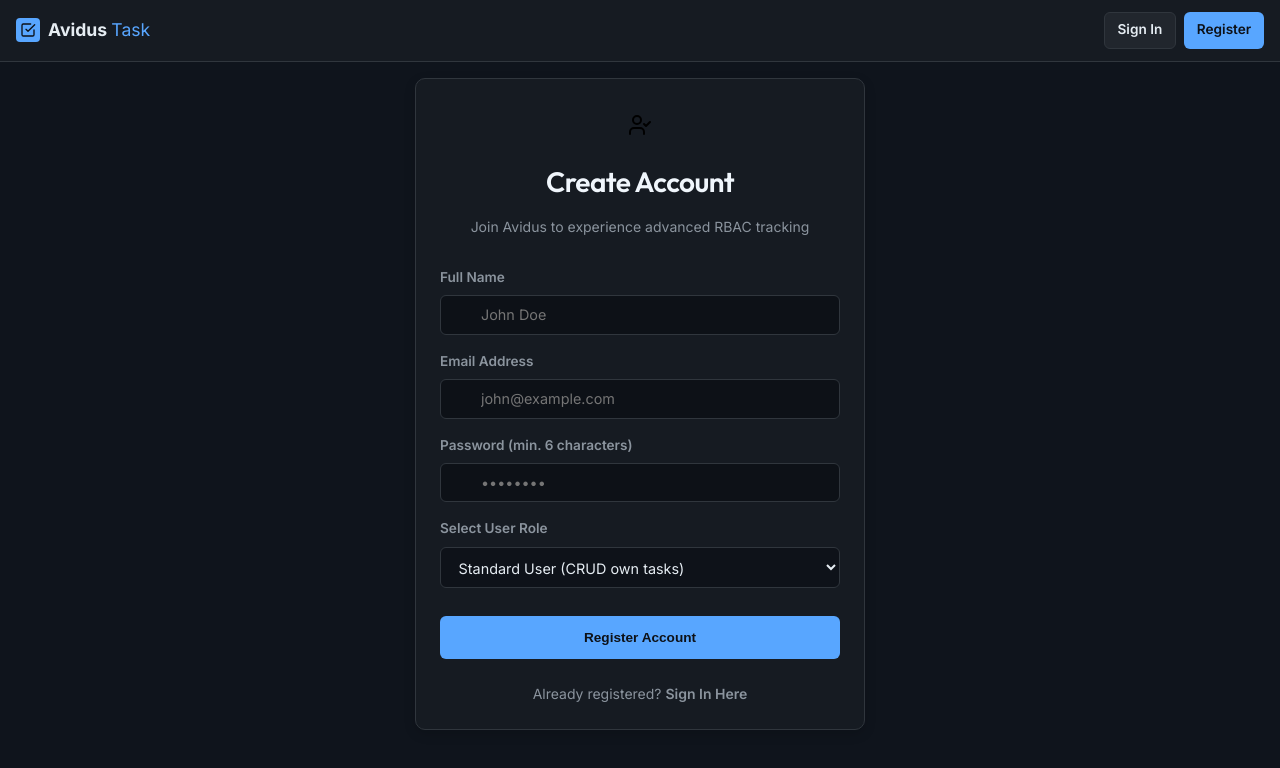
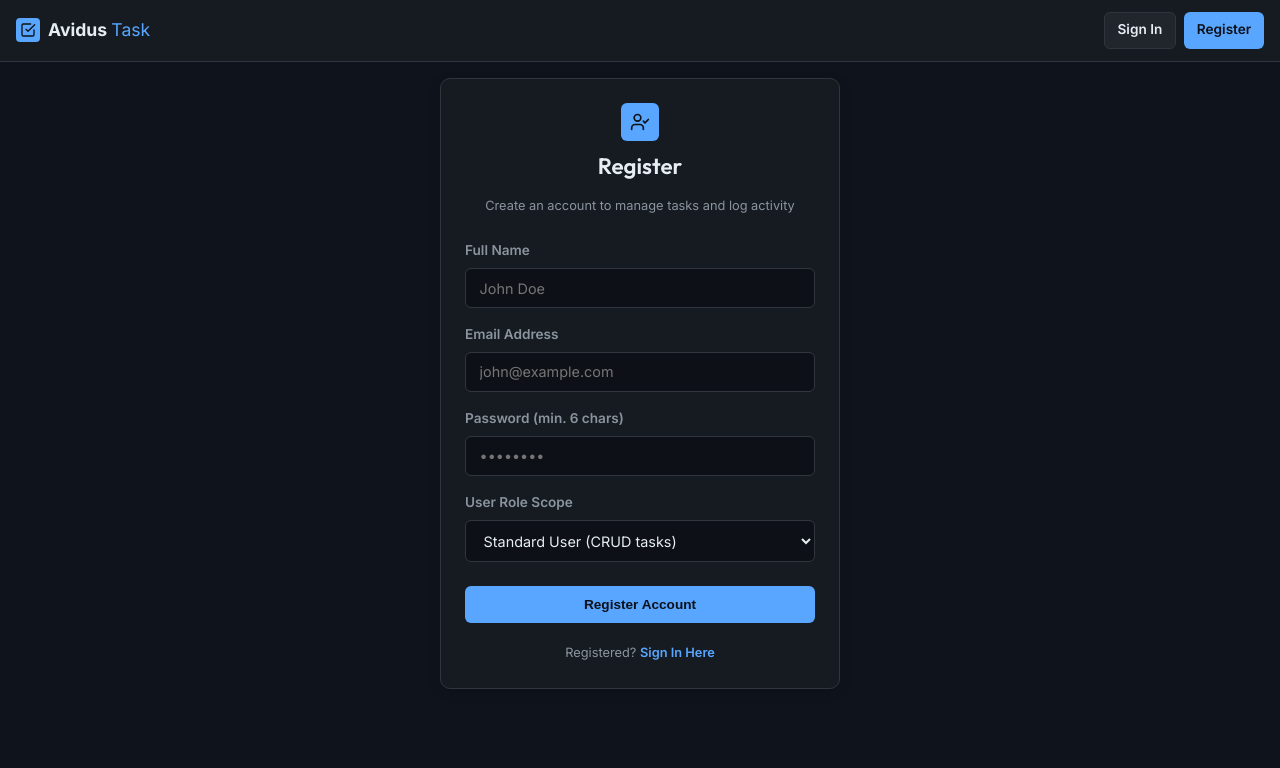
Before and after one commit to AkulaAnshul/Avidus-interactive---Task, a React (Vite) app in the folder frontend/: page /register in a window 1280 px wide. Shown: the top 768 px of the page. Built offline with nearby package versions, Linux system fonts and the light colour scheme.

Commit message:
added login and register forms

```diff
--- a/frontend/src/pages/Register.jsx
+++ b/frontend/src/pages/Register.jsx
@@ -1,7 +1,7 @@
 import React, { useState, useEffect } from 'react';
 import { useNavigate, Link } from 'react-router-dom';
 import { useAuth } from '../context/AuthContext';
-import { User, Mail, Lock, ShieldAlert, CheckSquare, UserCheck } from 'lucide-react';
+import { ShieldAlert, UserCheck } from 'lucide-react';
 
 const Register = () => {
   const [name, setName] = useState('');
@@ -57,60 +57,58 @@ const Register = () => {
       display: 'flex',
       alignItems: 'center',
       justifyContent: 'center',
-      minHeight: '85vh',
+      minHeight: '80vh',
       padding: '1rem'
     }}>
       <div className="glass-card" style={{
-        maxWidth: '450px',
-        width: '100%',
-        animation: 'fadeIn 0.5s ease-out'
+        maxWidth: '400px',
+        width: '100%'
       }}>
-        {/* Card Header logo */}
+        {/* Header */}
         <div style={{
           display: 'flex',
           flexDirection: 'column',
           alignItems: 'center',
-          marginBottom: '1.75rem',
+          marginBottom: '1.5rem',
           textAlign: 'center'
         }}>
           <div style={{
-            background: role === 'Admin' ? 'var(--accent-admin)' : 'var(--accent-primary)',
-            color: '#fff',
-            width: '45px',
-            height: '45px',
-            borderRadius: '12px',
+            background: role === 'Admin' ? 'var(--accent-purple)' : 'var(--accent-blue)',
+            color: '#0d1117',
+            width: '38px',
+            height: '38px',
+            borderRadius: '6px',
             display: 'flex',
             alignItems: 'center',
             justifyContent: 'center',
-            marginBottom: '0.75rem',
-            boxShadow: role === 'Admin' ? 'var(--shadow-glow-admin)' : 'var(--shadow-glow)',
-            transition: 'var(--transition-smooth)'
+            marginBottom: '0.5rem',
+            transition: 'var(--transition)'
           }}>
-            <UserCheck size={24} color={role === 'Admin' ? '#fff' : '#000'} />
+            <UserCheck size={20} color="#0d1117" />
           </div>
-          <h2 style={{ fontSize: '1.75rem', letterSpacing: '-0.02em', color: '#f0f6fc' }}>
-            Create Account
+          <h2 style={{ fontSize: '1.4rem', color: 'var(--text-main)' }}>
+            Register
           </h2>
-          <p style={{ color: 'var(--text-muted)', fontSize: '0.875rem', marginTop: '0.25rem' }}>
-            Join Avidus to experience advanced RBAC tracking
+          <p style={{ color: 'var(--text-muted)', fontSize: '0.8rem', marginTop: '0.2rem' }}>
+            Create an account to manage tasks and log activity
           </p>
         </div>
 
-        {/* Dynamic Security Errors */}
+        {/* Dynamic Errors */}
         {(formError || error) && (
           <div style={{
-            background: 'rgba(248, 81, 73, 0.12)',
-            border: '1px solid rgba(248, 81, 73, 0.25)',
-            color: 'var(--accent-danger)',
-            padding: '0.75rem 1rem',
-            borderRadius: '8px',
-            fontSize: '0.85rem',
-            marginBottom: '1.5rem',
+            background: 'rgba(255, 123, 114, 0.1)',
+            border: '1px solid rgba(255, 123, 114, 0.2)',
+            color: 'var(--accent-red)',
+            padding: '0.5rem 0.75rem',
+            borderRadius: '6px',
+            fontSize: '0.75rem',
+            marginBottom: '1rem',
             display: 'flex',
             alignItems: 'center',
-            gap: '0.5rem'
+            gap: '0.4rem'
           }}>
-            <ShieldAlert size={16} style={{ flexShrink: 0 }} />
+            <ShieldAlert size={14} style={{ flexShrink: 0 }} />
             <span>{formError || error}</span>
           </div>
         )}
@@ -121,13 +119,6 @@ const Register = () => {
             <label className="form-label" htmlFor="name-input">
               Full Name
             </label>
-            <div style={{ position: 'relative' }}>
-              <User size={16} color="var(--text-dimmed)" style={{
-                position: 'absolute',
-                left: '12px',
-                top: '50%',
-                transform: 'translateY(-50%)'
-              }} />
             <input
               id="name-input"
               type="text"
@@ -135,23 +126,14 @@ const Register = () => {
               placeholder="John Doe"
               value={name}
               onChange={(e) => setName(e.target.value)}
-                style={{ paddingLeft: '2.5rem' }}
               required
             />
-            </div>
           </div>
 
           <div className="form-group">
             <label className="form-label" htmlFor="email-input">
               Email Address
             </label>
-            <div style={{ position: 'relative' }}>
-              <Mail size={16} color="var(--text-dimmed)" style={{
-                position: 'absolute',
-                left: '12px',
-                top: '50%',
-                transform: 'translateY(-50%)'
-              }} />
             <input
               id="email-input"
               type="email"
@@ -159,23 +141,14 @@ const Register = () => {
               placeholder="john@example.com"
               value={email}
               onChange={(e) => setEmail(e.target.value)}
-                style={{ paddingLeft: '2.5rem' }}
               required
             />
-            </div>
           </div>
 
           <div className="form-group">
             <label className="form-label" htmlFor="password-input">
-              Password (min. 6 characters)
+              Password (min. 6 chars)
             </label>
-            <div style={{ position: 'relative' }}>
-              <Lock size={16} color="var(--text-dimmed)" style={{
-                position: 'absolute',
-                left: '12px',
-                top: '50%',
-                transform: 'translateY(-50%)'
-              }} />
             <input
               id="password-input"
               type="password"
@@ -183,54 +156,47 @@ const Register = () => {
               placeholder="••••••••"
               value={password}
               onChange={(e) => setPassword(e.target.value)}
-                style={{ paddingLeft: '2.5rem' }}
               required
             />
           </div>
-          </div>
 
-          <div className="form-group" style={{ marginBottom: '1.75rem' }}>
+          <div className="form-group" style={{ marginBottom: '1.5rem' }}>
             <label className="form-label" htmlFor="role-select">
-              Select User Role
+              User Role Scope
             </label>
             <select
               id="role-select"
               className="form-input"
               value={role}
               onChange={(e) => setRole(e.target.value)}
-              style={{
-                background: 'rgba(13, 17, 23, 0.8)',
-                cursor: 'pointer'
-              }}
+              style={{ cursor: 'pointer' }}
             >
-              <option value="User">Standard User (CRUD own tasks)</option>
-              <option value="Admin">System Administrator (Total control)</option>
+              <option value="User">Standard User (CRUD tasks)</option>
+              <option value="Admin">Administrator (Global Audit)</option>
             </select>
           </div>
 
           <button
             type="submit"
             className={`btn ${role === 'Admin' ? 'btn-admin' : 'btn-primary'}`}
-            style={{ width: '100%', padding: '0.85rem' }}
+            style={{ width: '100%', padding: '0.7rem' }}
           >
             Register Account
           </button>
         </form>
 
-        {/* Link back to login */}
         <div style={{
           textAlign: 'center',
-          marginTop: '1.5rem',
-          fontSize: '0.875rem',
+          marginTop: '1.25rem',
+          fontSize: '0.8rem',
           color: 'var(--text-muted)'
         }}>
-          Already registered?{' '}
+          Registered?{' '}
           <Link to="/login" style={{
-            color: role === 'Admin' ? 'var(--accent-admin)' : 'var(--accent-primary)',
+            color: role === 'Admin' ? 'var(--accent-purple)' : 'var(--accent-blue)',
             textDecoration: 'none',
-            fontWeight: 600,
-            transition: 'var(--transition-smooth)'
-          }} onMouseOver={(e) => e.target.style.textDecoration = 'underline'} onMouseOut={(e) => e.target.style.textDecoration = 'none'}>
+            fontWeight: 600
+          }}>
             Sign In Here
           </Link>
         </div>
```
Also changed, not shown: frontend/src/pages/Login.jsx (+36 -58 lines). Lines whose indentation alone changed are shown as unchanged.
